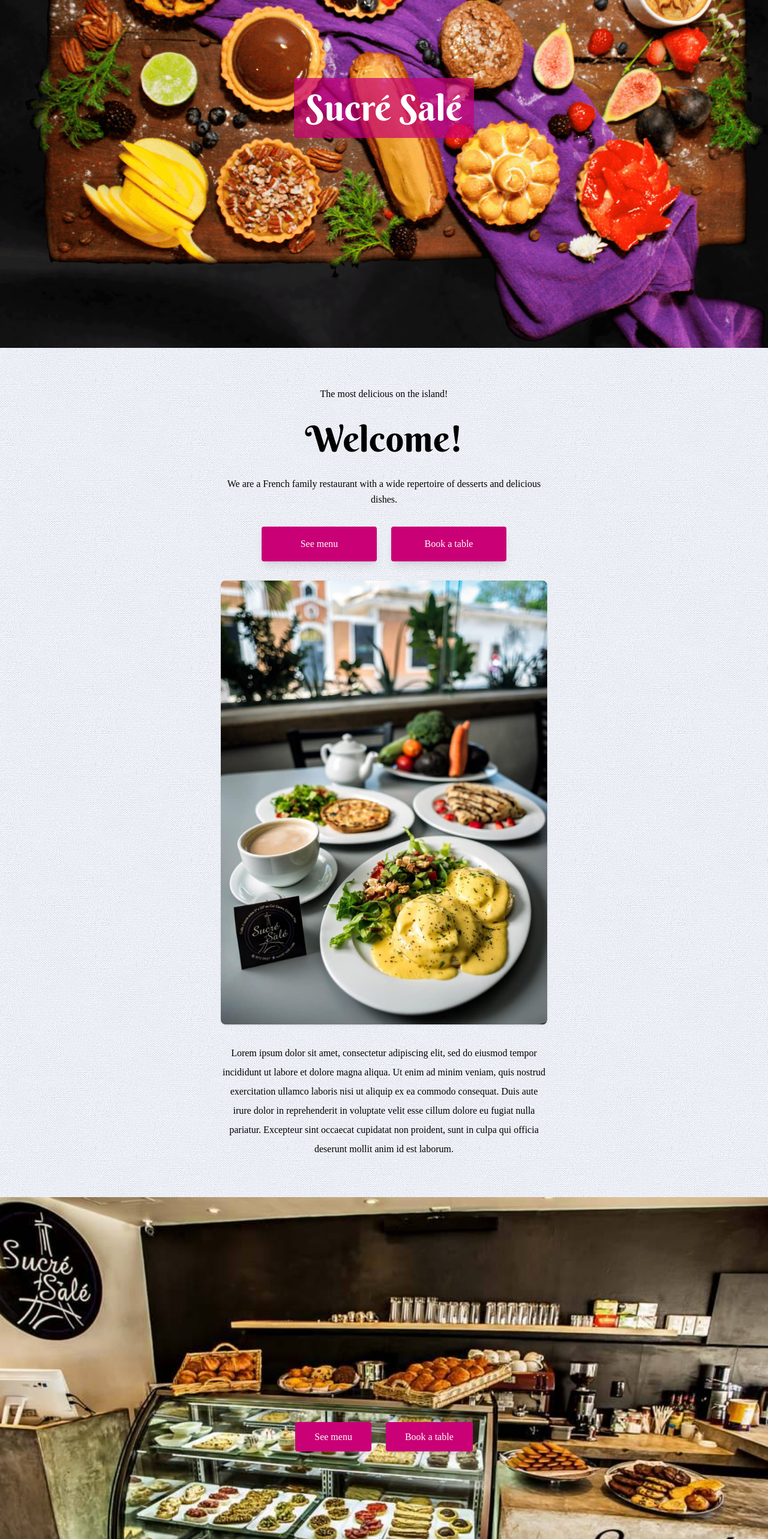
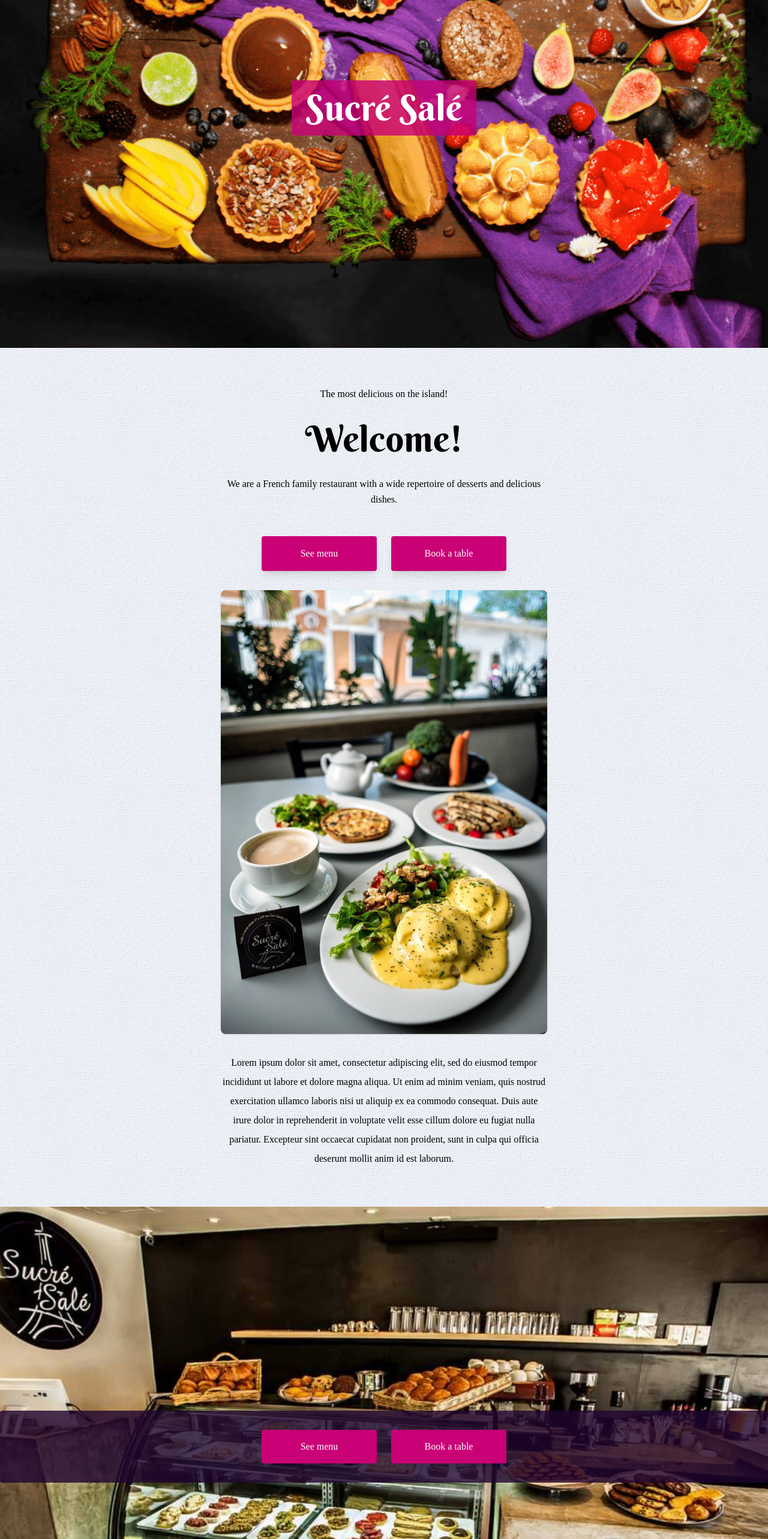
Before and after one commit to Existenziell/sucre-sale, a Next.js app: page / in a window 1280 px wide. Shown: the part 220-2786 px from the top of the page at 60% size. Built offline with nearby package versions, Linux system fonts and the light colour scheme; a web font is replaced by a local one.

Commit message:
Better Buttons

```diff
--- a/pages/contact.js
+++ b/pages/contact.js
@@ -121,7 +121,7 @@
                   <PacmanLoader color={'white'} size={30} />
                 </div>
                 :
-                <input type='submit' className='button' aria-label='Send Contact Form' value={i18n.T7}></input>
+                <input type='submit' className='button my-4' aria-label='Send Contact Form' value={i18n.T7}></input>
             }
           </form>
         </div>
--- a/pages/index.js
+++ b/pages/index.js
@@ -14,7 +14,7 @@
 
       <header className='flex items-center justify-center h-screen sm:bg-fixed bg-center bg-cover bg-parallax-1'>
         <a href='#anchor' aria-label='Scroll down'>
-          <h1 className='p-5 text-6xl text-white bg-brand bg-opacity-70 dark:bg-brand-dark rounded'>
+          <h1 className='px-6 py-4 text-6xl text-white bg-brand/80 dark:text-brand dark:bg-brand-dark/80 rounded'>
             {i18n.T1}
           </h1>
         </a>
@@ -24,17 +24,19 @@
         <p>{i18n.T2}</p>
         <h2 className='text-6xl my-8'>{i18n.T3}</h2>
         <p>{i18n.T4}</p>
-        <Link href='/menu'><a className='button inline-block mr-6'>{i18n.B1}</a></Link>
-        <Link href='/contact'><a className='button inline-block'>{i18n.B2}</a></Link>
-        {/* <div className='image-wrapper shadow-lg rounded'> */}
+        <div className='my-8'>
+          <Link href='/menu'><a className='button inline-block sm:mr-6'>{i18n.B1}</a></Link>
+          <Link href='/contact'><a className='button inline-block mt-4'>{i18n.B2}</a></Link>
+        </div>
         <img src='/bakery/variado.jpg' alt='Variado' className='rounded-lg shadow' />
-        {/* </div> */}
         <p className='mt-8 leading-loose'>{i18n.T5}</p>
       </div>
 
       <section className='flex items-center justify-center h-screen mb-12 sm:bg-fixed bg-center bg-cover bg-parallax-2'>
-        <Link href='/menu'><a className='button mr-6'>{i18n.B1}</a></Link>
-        <Link href='/contact'><a className='button'>{i18n.B2}</a></Link>
+        <p className='w-full px-6 py-8 text-white bg-brand-dark/80 rounded'>
+          <Link href='/menu'><a className='button inline-block mr-6 '>{i18n.B1}</a></Link>
+          <Link href='/contact'><a className='button inline-block'>{i18n.B2}</a></Link>
+        </p>
       </section>
 
       <div className='flex flex-col items-center justify-center'>
--- a/styles/globals.css
+++ b/styles/globals.css
@@ -80,7 +80,7 @@
 	========================================================================== */
 
 .button {
-  @apply w-48 my-8 px-8 py-4
+  @apply w-48 px-8 py-4
   bg-brand text-white rounded shadow-lg
     hover:shadow hover:cursor-pointer
     transition-all
```
